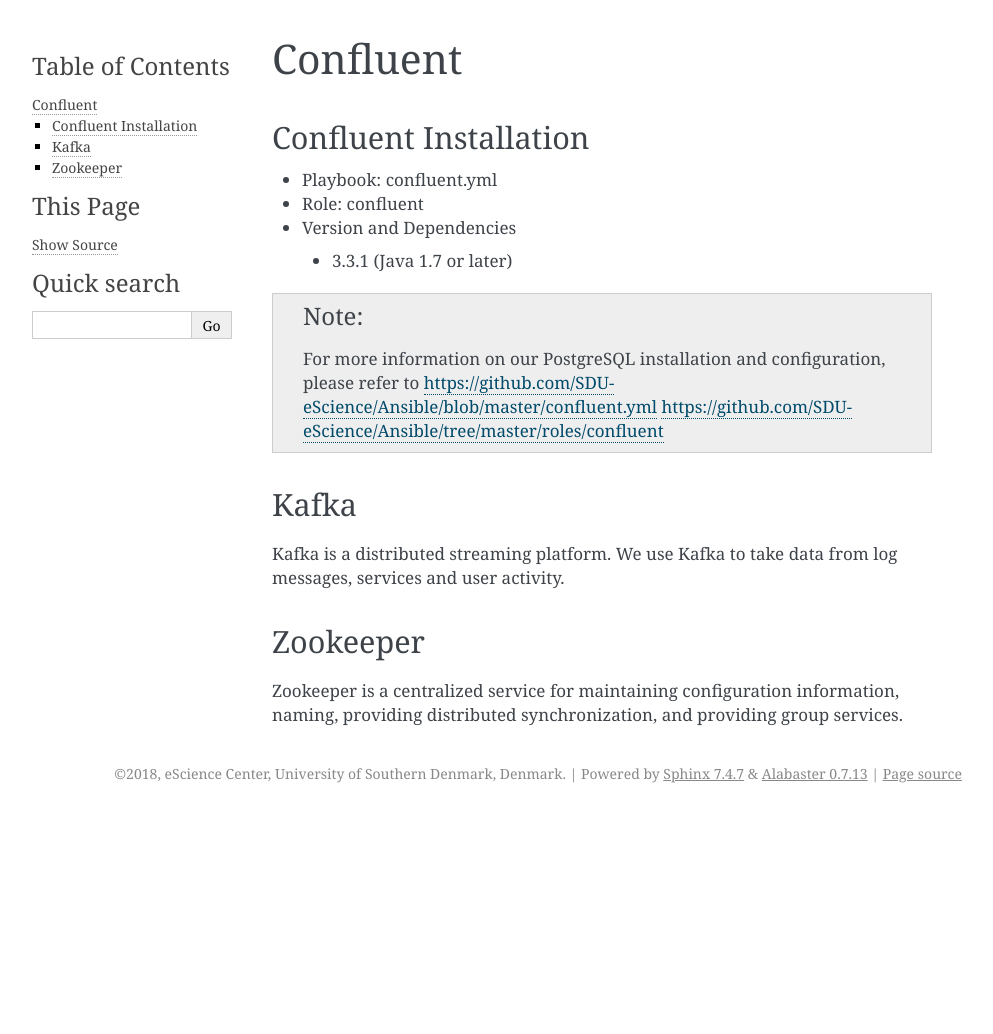
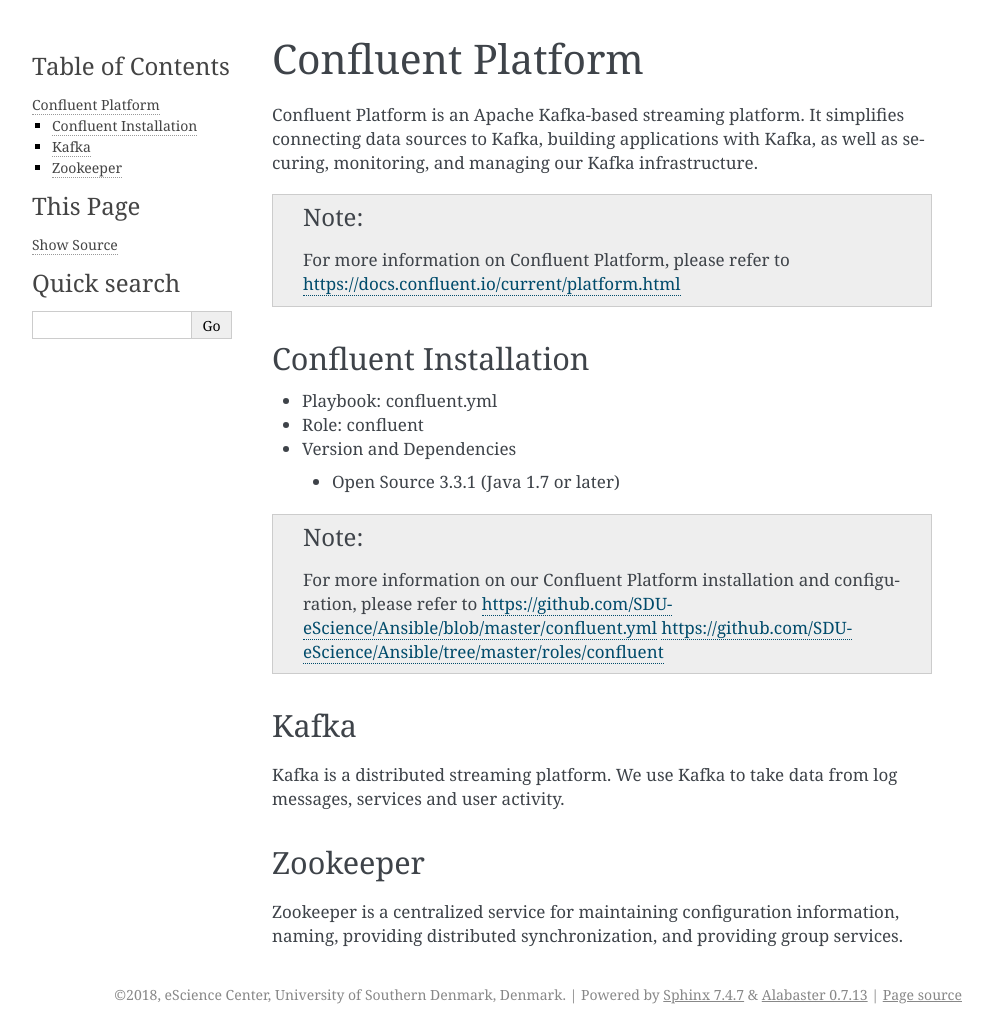
Before and after one commit to SDU-eScience/SDUCloudDoc, a Sphinx documentation site: the page built from docs/source/confluent.rst, in a window 1280 px wide. Shown: the whole page, without its empty margins (148-1141 px from the left). Built offline with Sphinx 7.4.7, drawn with Linux system fonts in a browser that asks for light colours; before the commit the page ends 900 px from its top, so only the background shows below that.

Commit message:
Correct writtings.

```diff
--- a/docs/source/ceph.rst
+++ b/docs/source/ceph.rst
@@ -35,7 +35,8 @@
 
 .. note::
 
-   For more information on our Ceph ansible playbooks please refer to `<https://github.com/SDU-eScience/eScienceCloud/tree/master/playbooks/ceph>`_
+   For more information on our Ceph ansible playbooks please refer to
+   `<https://github.com/SDU-eScience/eScienceCloud/tree/master/playbooks/ceph>`_
 
 Prometheus Plugin and Grafana
 ^^^^^^^^^^^^^^^^^^^^^^^^^^^^^
--- a/docs/source/confluent.rst
+++ b/docs/source/confluent.rst
@@ -1,7 +1,13 @@
-.. _Confluent:
+.. _Confluent_Platform:
 
-Confluent
-===========
+Confluent Platform
+===================
+Confluent Platform is an Apache Kafka-based streaming platform. It simplifies connecting data sources to Kafka, building applications with Kafka, as well as securing, monitoring, and managing our Kafka infrastructure.
+
+.. note::
+   For more information on Confluent Platform, please refer to `<https://docs.confluent.io/current/platform.html>`_
+
+
 Confluent Installation
 ------------------------
 * Playbook: confluent.yml
@@ -10,22 +16,24 @@
 
 * Version and Dependencies
 
- * 3.3.1 (Java 1.7 or later)
+ * Open Source 3.3.1 (Java 1.7 or later)
 
 .. note::
 
-   For more information on our PostgreSQL installation and configuration, please refer to
+   For more information on our Confluent Platform installation and configuration, please refer to
    `<https://github.com/SDU-eScience/Ansible/blob/master/confluent.yml>`_
    `<https://github.com/SDU-eScience/Ansible/tree/master/roles/confluent>`_
 
+
+.. _Kafka:
+
 Kafka
 ------
-.. _Kafka:
+Kafka is a distributed streaming platform. We use Kafka to take data from log messages, services and user activity.
 
-Kafka is a distributed streaming platform. We use Kafka to take data from log messages, services and user activity.
+
+.. _Zookeeper:
 
 Zookeeper
 ---------
-.. _Zookeeper:
-
 Zookeeper is a centralized service for maintaining configuration information, naming, providing distributed synchronization, and providing group services.
--- a/docs/source/elastic_stack.rst
+++ b/docs/source/elastic_stack.rst
@@ -42,7 +42,7 @@
 ----------------------------
 Logstash configuration
 ^^^^^^^^^^^^^^^^^^^^^^^
-Logstash configuration file is in the JSON format. It is in our case called ``audit.conf`` and  locates at ``/etc/logstash/conf.d``. It has three defined sections - ``ínput``, ``filter`` and ``output``.
+Logstash configuration file is in the JSON format. It is called ``audit.conf`` and  locates at ``/etc/logstash/conf.d``. It has three defined sections - ínput, filter and output.
 
 * The input section configures Logstash to read the messages from the "beats" queue.
 * The date filter parses dates from [msg][ts] fields, and then timestamp as UNIX_MS which is one of the logstash accepted timestamp.
--- a/docs/source/iRODS.rst
+++ b/docs/source/iRODS.rst
@@ -2,11 +2,11 @@
 
 iRODS
 =====
-iRODS is an open source data management software used by research organizations and government agencies worldwide. It is a middleware which in our case sits above the Ceph filesystem and our application. Our iRODS deployment includes an iRODS Metadata Catalog(iCAT) database and two iRODS servers.
+iRODS is an open source data management software used by research organizations and government agencies worldwide. It is a middleware which in our case sits above the Ceph filesystem and our application. Our iRODS deployment includes an iRODS Metadata Catalog (iCAT) database and two iRODS servers.
 
 iCAT Database Instance Setups
 -------------------------------
-iRODS neither creates nor manages a database instance itself, just the tables within the database. Therefore, the database instance should be created and configured before installing iRODS. :ref:`PostgreSQL` is the database server for us which is used to implement the iCAT database. ``db.yml`` is the playbook for handling database related tasks. The ``db-icat`` role creates the irods user, ICAT database and grant all the permissons. Run ``\l`` to view databases and permissions.
+iRODS neither creates nor manages a database instance itself, just the tables within the database. Therefore, the database instance should be created and configured before installing iRODS. :ref:`PostgreSQL` is the database server for us which is used to implement the iCAT database. ``db.yml`` is the playbook for handling database related tasks. The db-icat role creates the irods user, ICAT database and grant all the permissons. Run \l to view databases and permissions.
 
 .. code-block:: psql
 
--- a/docs/source/pgpool_II.rst
+++ b/docs/source/pgpool_II.rst
@@ -61,7 +61,7 @@
 
 Running mode settings
 
-To enable streaming replication mode in Pgpool-II, firstly turn on the ``master_slave_mode``. By doing this, Pgpool-II can couple with PostgreSQL server  which is responsible for doing the actual data replication.
+To enable streaming replication mode in Pgpool-II, firstly turn on the master_slave_mode. By doing this, Pgpool-II can couple with PostgreSQL server  which is responsible for doing the actual data replication.
 
 .. code-block:: text-only
 
```
